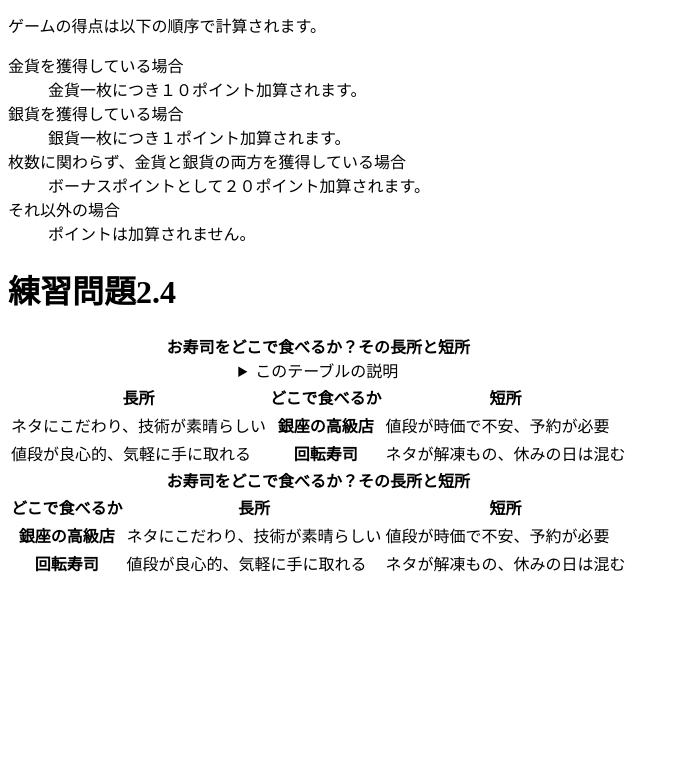
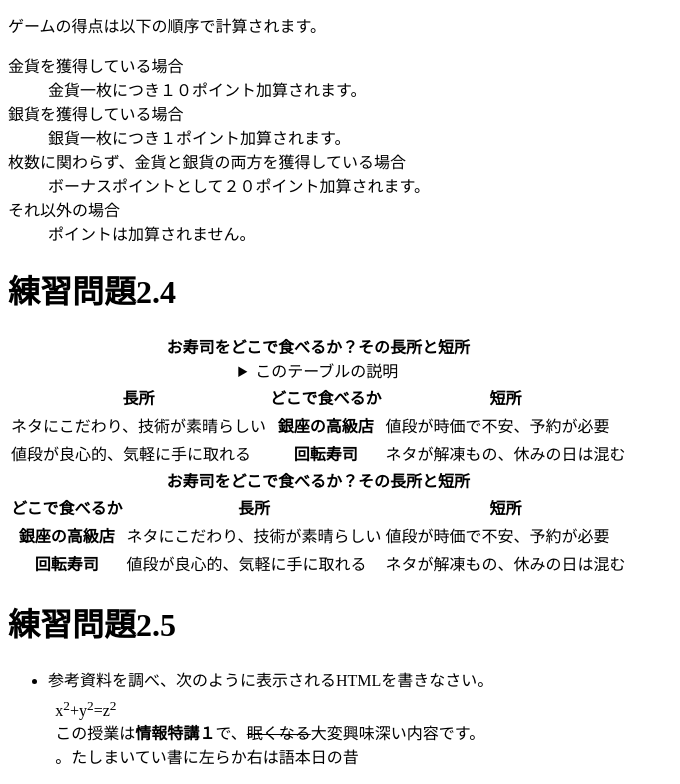
Before and after one commit to iburinn/ibu, a plain HTML site: page index.html in a window 1280 px wide. Shown: the part 559-1343 px from the top of the page, without its empty margins (0-680 px from the left). Before the commit the page ends 1145 px from the top, so only its background shows below. Drawn offline with Linux system fonts and the light colour scheme.

Commit message:
Update index.html

```diff
--- a/index.html
+++ b/index.html
@@ -77,3 +77,14 @@
 <tr><th>回転寿司</th><td>値段が良心的、気軽に手に取れる</td><td>ネタが解凍もの、休みの日は混む</td></tr>
 </tbody>
 </table>
+
+<h1>練習問題2.5</h1>
+<ul>
+<li>参考資料を調べ、次のように表示されるHTMLを書きなさい。
+<p
+style="margin:1ex">x<sup>2</sup>+y<sup>2</sup>=z<sup>2</sup>
+<br />
+この授業は<b>情報特講１</b>で、<s>眠くなる</s>大変興味深い内容です。<br />
+<bdo dir="rtl">昔の日本語は右から左に書いていました。</bdo></p>
+</li>
+</ul>
```
